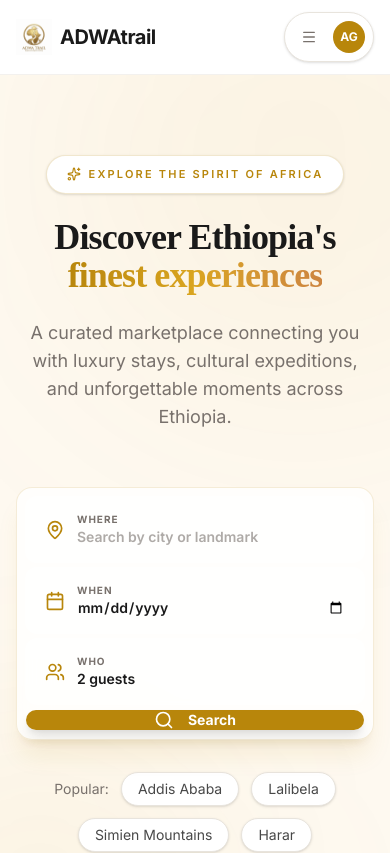
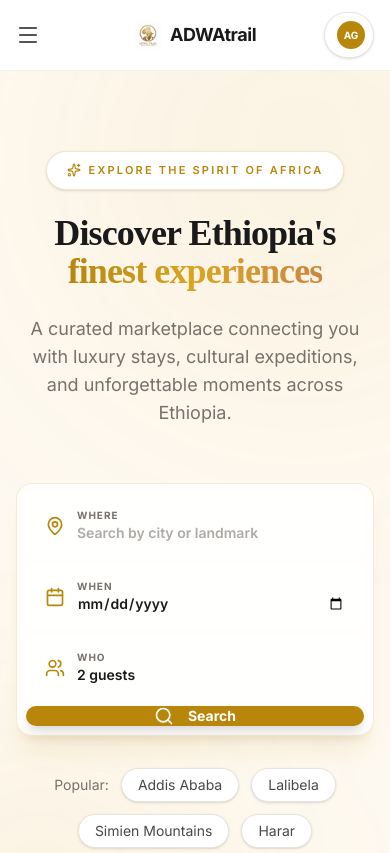
Before and after one commit to Tebarek-W/AdwaTrail, a Next.js app: page / in a window 390 px wide. Shown: the top 853 px of the page. Built offline with nearby package versions, Linux system fonts and the light colour scheme.

Commit message:
feat: add Navbar component with desktop and mobile navigation.

```diff
--- a/src/components/shared/Navbar.tsx
+++ b/src/components/shared/Navbar.tsx
@@ -1,6 +1,10 @@
+"use client"
+
+import * as React from "react"
 import Link from "next/link"
 import Image from "next/image"
-import { Menu } from "lucide-react"
+import { Menu, X } from "lucide-react"
+import { usePathname } from "next/navigation"
 
 import { cn } from "@/lib/utils"
 
@@ -11,6 +15,14 @@ type NavbarProps = {
 export function Navbar({
   className,
 }: NavbarProps) {
+  const [isMobileMenuOpen, setIsMobileMenuOpen] = React.useState(false)
+  const pathname = usePathname()
+
+  // Close mobile menu when route changes
+  React.useEffect(() => {
+    setIsMobileMenuOpen(false)
+  }, [pathname])
+
   return (
     <header
       className={cn(
@@ -19,22 +31,30 @@ export function Navbar({
       )}
     >
       <div className="relative mx-auto flex w-full max-w-7xl items-center justify-between px-4 py-3">
-        <Link href="/" className="inline-flex items-center gap-2 group">
+        {/* MOBILE MENU TOGGLE */}
+        <button
+          className="md:hidden p-2 -ml-2 text-foreground/75 hover:text-adwa-gold transition"
+          onClick={() => setIsMobileMenuOpen(!isMobileMenuOpen)}
+        >
+          {isMobileMenuOpen ? <X className="size-6" /> : <Menu className="size-6" />}
+        </button>
+
+        <Link href="/" className="inline-flex items-center gap-2 group max-md:absolute max-md:left-1/2 max-md:-translate-x-1/2">
           <Image
             src="/images/adwa-logo-light.png"
             alt="ADWA Trail"
             width={160}
             height={40}
             priority
-            className="h-9 w-auto"
+            className="h-8 max-md:h-7 w-auto"
           />
-          <span className="text-xl font-bold tracking-tight text-foreground transition-colors group-hover:text-adwa-gold">
+          <span className="text-xl max-md:text-lg font-bold tracking-tight text-foreground transition-colors group-hover:text-adwa-gold">
             ADWAtrail
           </span>
         </Link>
 
-        {/* CENTER LINKS */}
-        <nav className="hidden items-center gap-8 md:flex">
+        {/* CENTER LINKS (DESKTOP) */}
+        <nav className="hidden items-center gap-8 md:flex absolute left-1/2 -translate-x-1/2">
           <Link
             href="/stays"
             className="text-sm font-semibold text-foreground/75 transition hover:text-adwa-gold"
@@ -61,14 +81,46 @@ export function Navbar({
                 Become a Host
             </Link>
 
-            <Link href="/account" className="flex items-center gap-4 rounded-full border border-border bg-white p-2 pl-4 pr-2 shadow-sm transition hover:shadow-md">
-                <Menu className="size-4 text-muted-foreground" />
-                <div className="size-8 rounded-full bg-adwa-gold text-white flex items-center justify-center font-bold text-xs">
+            <Link href="/account" className="flex items-center gap-3 rounded-full border border-border bg-white p-2 pl-3 md:pl-4 pr-2 shadow-sm transition hover:shadow-md">
+                <Menu className="size-4 text-muted-foreground hidden md:block" />
+                <div className="size-7 md:size-8 rounded-full bg-adwa-gold text-white flex items-center justify-center font-bold text-[10px] md:text-xs">
                     AG
                 </div>
             </Link>
         </div>
       </div>
+
+      {/* MOBILE MENU DROPDOWN */}
+      {isMobileMenuOpen && (
+        <div className="md:hidden border-t border-border/50 bg-white/95 backdrop-blur-xl absolute top-full left-0 w-full shadow-lg overflow-hidden animate-in slide-in-from-top-2 duration-200">
+          <nav className="flex flex-col p-4">
+            <Link
+              href="/stays"
+              className="py-4 border-b border-border/50 text-base font-semibold text-foreground/90 hover:text-adwa-gold"
+            >
+              Stays
+            </Link>
+            <Link
+              href="/experiences"
+              className="py-4 border-b border-border/50 text-base font-semibold text-foreground/90 hover:text-adwa-gold"
+            >
+              Experiences
+            </Link>
+            <Link
+              href="/services"
+              className="py-4 border-b border-border/50 text-base font-semibold text-foreground/90 hover:text-adwa-gold"
+            >
+              Services
+            </Link>
+            <Link
+              href="/list-your-property"
+              className="py-4 text-base font-bold text-adwa-gold"
+            >
+              Become a Host
+            </Link>
+          </nav>
+        </div>
+      )}
     </header>
   )
 }
```
